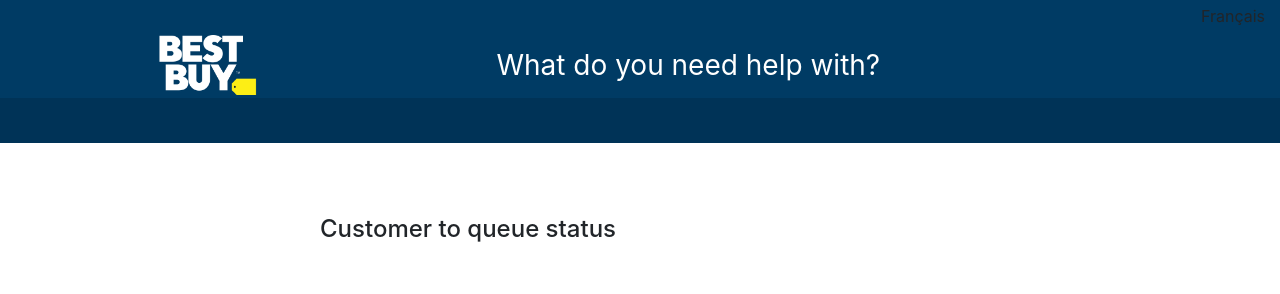
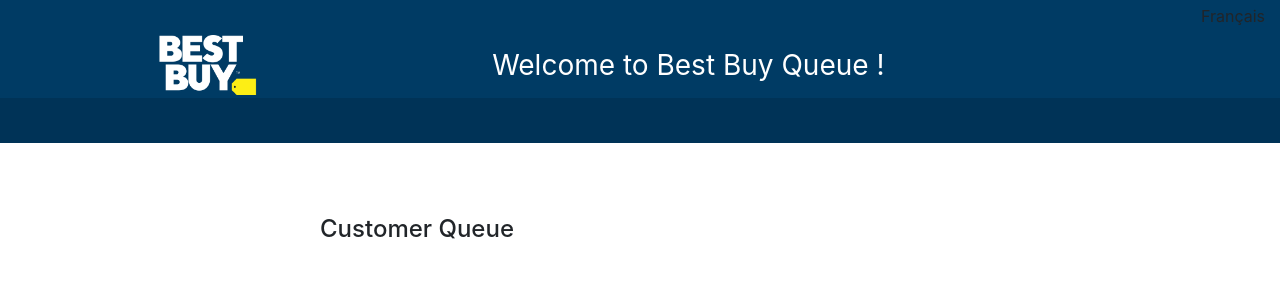
Before and after one commit to he198028/The-Waiter, a React (Create React App) app: page /bsview in a window 1280 px wide. Shown: the top 294 px of the page. Built offline with nearby package versions, Linux system fonts and the light colour scheme; no server answers.

Commit message:
Updating text values

```diff
--- a/src/Components/CustomerBasicInfo.jsx
+++ b/src/Components/CustomerBasicInfo.jsx
@@ -106,9 +106,9 @@
 
                                     >
                                         <option selected >Select an option</option>
-                                        <option >Smart Appliances</option>
-                                        <option >Consumer Electronics</option>
-                                        <option >Virtual Reality</option>
+                                        <option >Geek Squad</option>
+                                        <option >Mobile, Smart Living</option>
+                                        <option >Customer Service</option>
                                     </select>
 
                                 </div>
--- a/src/Components/Header.jsx
+++ b/src/Components/Header.jsx
@@ -13,7 +13,7 @@
                             <div className="col-md-4"><img src="/Images/bby_logo.png" className="brandlogo" alt="logo" />
                             </div>
                             <div className="col-md-5 ">
-                                <span tabIndex="0" className="headertitle">What do you need help with?</span>
+                                <span tabIndex="0" className="headertitle">Welcome to Best Buy Queue !</span>
                             </div>
                         </div>
                     </div>
--- a/src/Components/QueueStatusForBlueShirts.jsx
+++ b/src/Components/QueueStatusForBlueShirts.jsx
@@ -59,7 +59,7 @@
         return (
             <div className='container-fluid'>
                 <div className='row d-flex justify-content-center mt-5'>
-                    <div className='col-6 text-left pt-4 pl-0'><h4>Customer to queue status</h4></div>
+                    <div className='col-6 text-left pt-4 pl-0'><h4>Customer Queue</h4></div>
 
                     <div className='col-6 m-5 rounded'>
 
```
